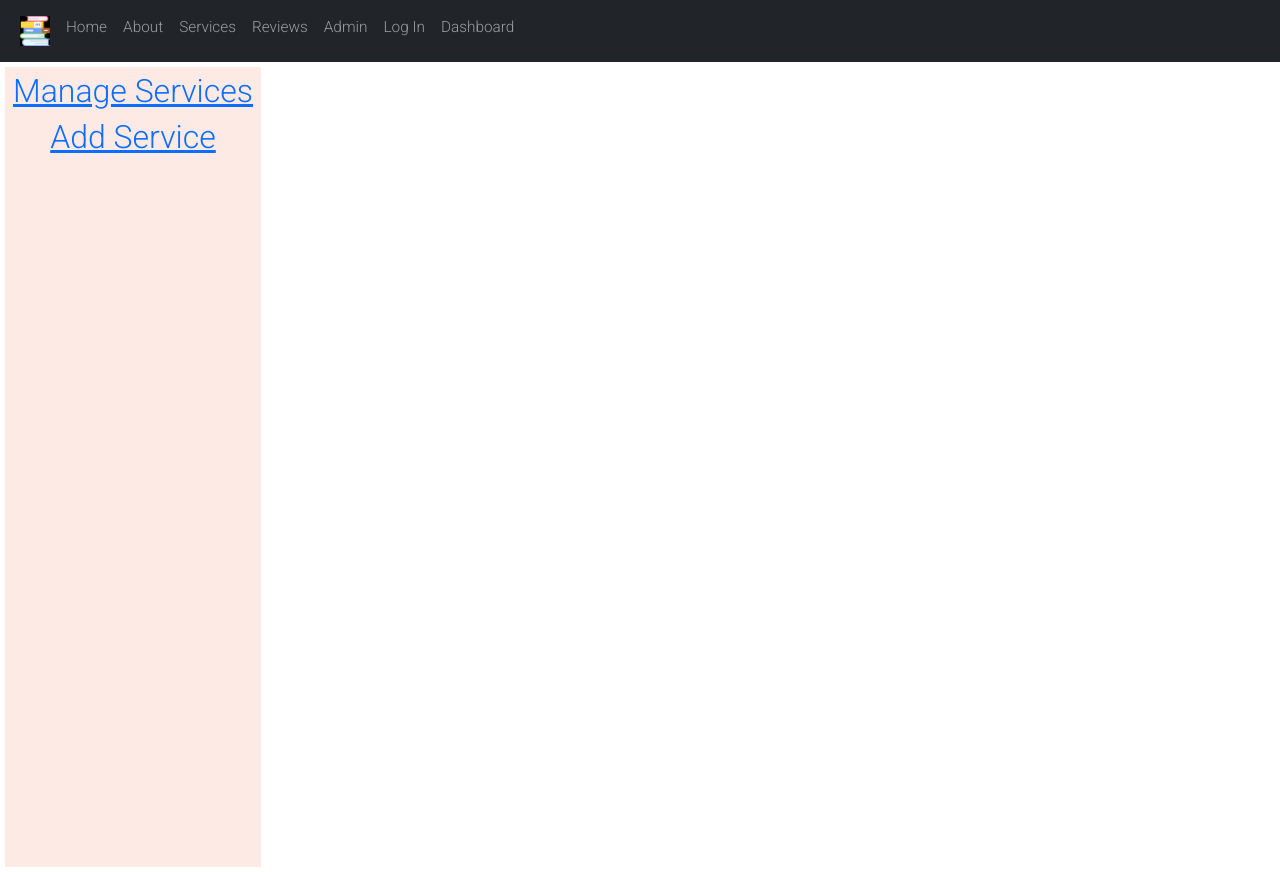
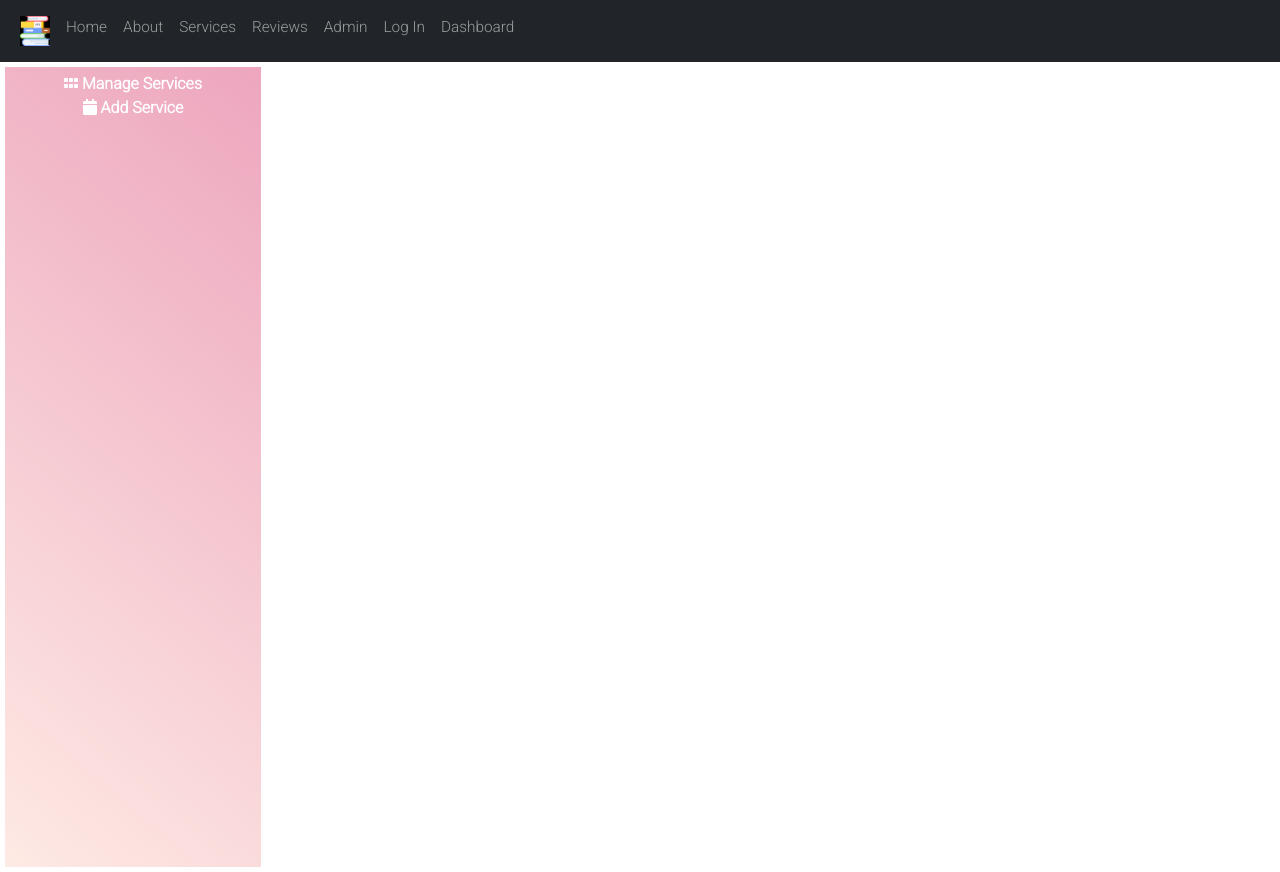
Before and after one commit to jihan212/book-byte-client, a React (Create React App) app: page /admin in a window 1280 px wide. Built offline with nearby package versions, Linux system fonts and the light colour scheme.

Commit message:
Book Byte Library

```diff
--- a/src/Components/Admin/AddService/AddService.css
+++ b/src/Components/Admin/AddService/AddService.css
@@ -21,12 +21,15 @@
 .side-div{
     width:20%;
     height:100vh;
-    background-color:#feeae4;
+    background-image: linear-gradient(40deg, #feeae4,#eda6be);
     display:block;
     margin: 5px;
     padding: 5px;
     color: white;
 }
+.side-div h4 Link{
+    text-decoration:none;
+}
 .form-div{
     width:70%;
     display:block;
--- a/src/Components/Admin/AddService/AddService.js
+++ b/src/Components/Admin/AddService/AddService.js
@@ -5,6 +5,9 @@ import { useForm } from "react-hook-form";
 import { Link } from 'react-router-dom';
 import { useState } from 'react';
 import axios from 'axios';
+import { FontAwesomeIcon } from '@fortawesome/react-fontawesome';
+import { faCalendar, faGripHorizontal, faUsers } from '@fortawesome/free-solid-svg-icons';
+
 
 const AddService = () => {
 
@@ -53,8 +56,18 @@ const AddService = () => {
             <Navigation></Navigation>
         <div className="admin">
         <div className="side-div">
-            <h2><Link to="/admin">Manage Services</Link></h2>
-            <h2><Link to="/addService">Add Service</Link></h2>
+            <ul className="list-unstyled">
+                <li>
+                    <Link to="/admin" className="text-white" style={{textDecoration:'none'}}>
+                        <FontAwesomeIcon icon={faGripHorizontal} /> <span><strong>Manage Services</strong></span>
+                    </Link>
+                </li>
+                <li>
+                    <Link to="/addService" className="text-white" style={{textDecoration:'none'}}>
+                        <FontAwesomeIcon icon={faCalendar} /> <span><strong>Add Service</strong></span>
+                    </Link>
+                </li>
+            </ul>
         </div>
         <div className="form-div">
         <form className="submitForm" onSubmit={handleSubmit(onSubmit)}>
--- a/src/Components/Admin/Admin/Admin.css
+++ b/src/Components/Admin/Admin/Admin.css
@@ -21,11 +21,12 @@
 .side-div{
     width:20%;
     height:100vh;
-    background-color:#feeae4;
+    background-image: linear-gradient(40deg, #feeae4,#eda6be);
     display:block;
     margin: 5px;
     padding: 5px;
     color: white;
+
 }
 .form-div{
     width:70%;
--- a/src/Components/Admin/Admin/Admin.js
+++ b/src/Components/Admin/Admin/Admin.js
@@ -2,6 +2,8 @@ import React from 'react';
 import Navigation from '../../Common/Navigation/Navigation';
 import './Admin.css';
 import { Link } from 'react-router-dom';
+import { FontAwesomeIcon } from '@fortawesome/react-fontawesome';
+import { faCalendar, faGripHorizontal, faUsers } from '@fortawesome/free-solid-svg-icons';
 
 
 /* image upload : onChange={handleImageUpload} */
@@ -14,8 +16,18 @@ const Admin = () => {
             <Navigation></Navigation>
         <div className="admin">
         <div className="side-div">
-            <h2><Link to="/productDetail">Manage Services</Link></h2>
-            <h2><Link to="/addService">Add Service</Link></h2>
+        <ul className="list-unstyled">
+                <li>
+                    <Link to="/admin" className="text-white" style={{textDecoration:'none'}}>
+                        <FontAwesomeIcon icon={faGripHorizontal} /> <span><strong>Manage Services</strong></span>
+                    </Link>
+                </li>
+                <li>
+                    <Link to="/addService" className="text-white" style={{textDecoration:'none'}}>
+                        <FontAwesomeIcon icon={faCalendar} /> <span><strong>Add Service</strong></span>
+                    </Link>
+                </li>
+            </ul>
         </div>
         </div>
         </div>
```
